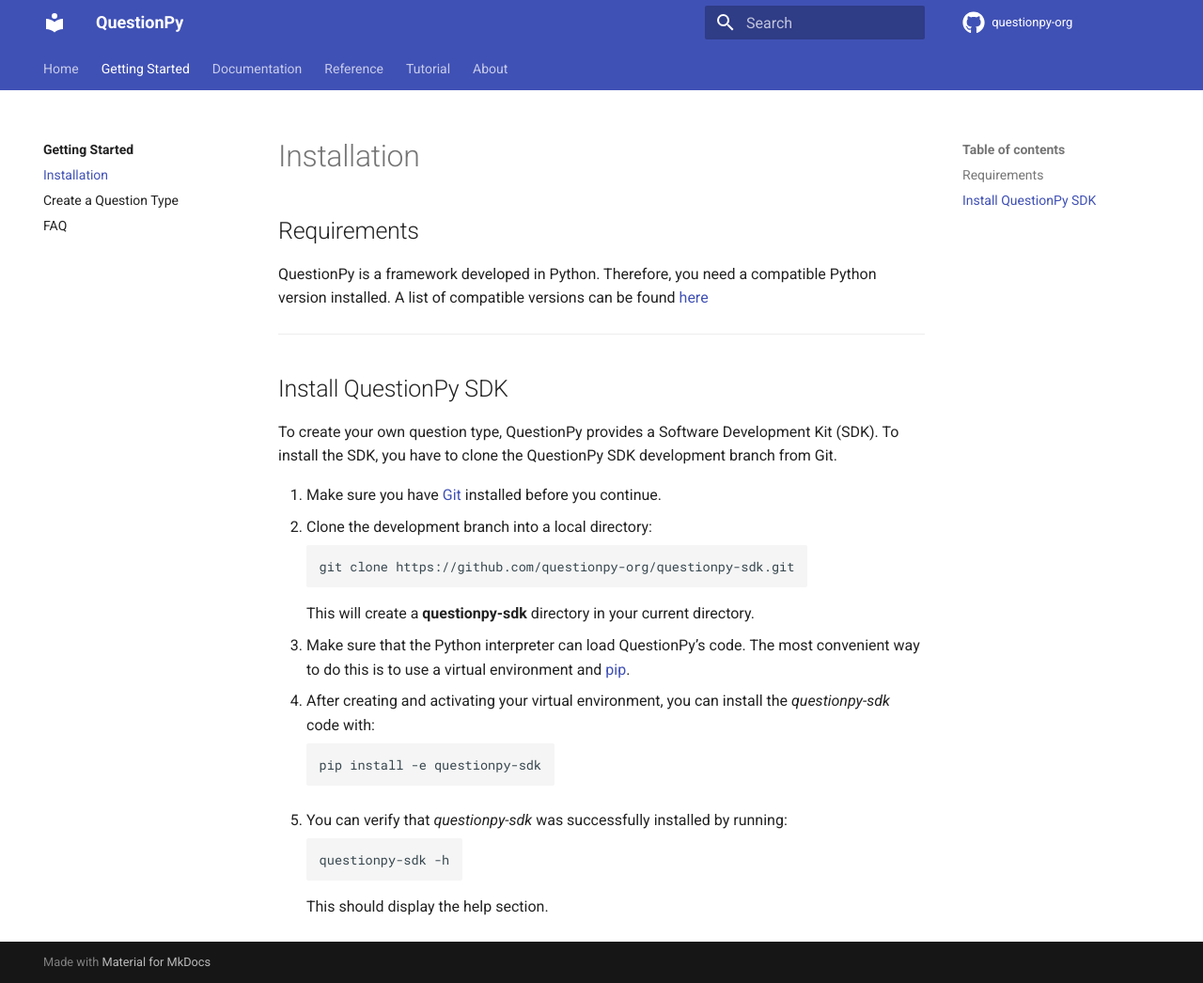
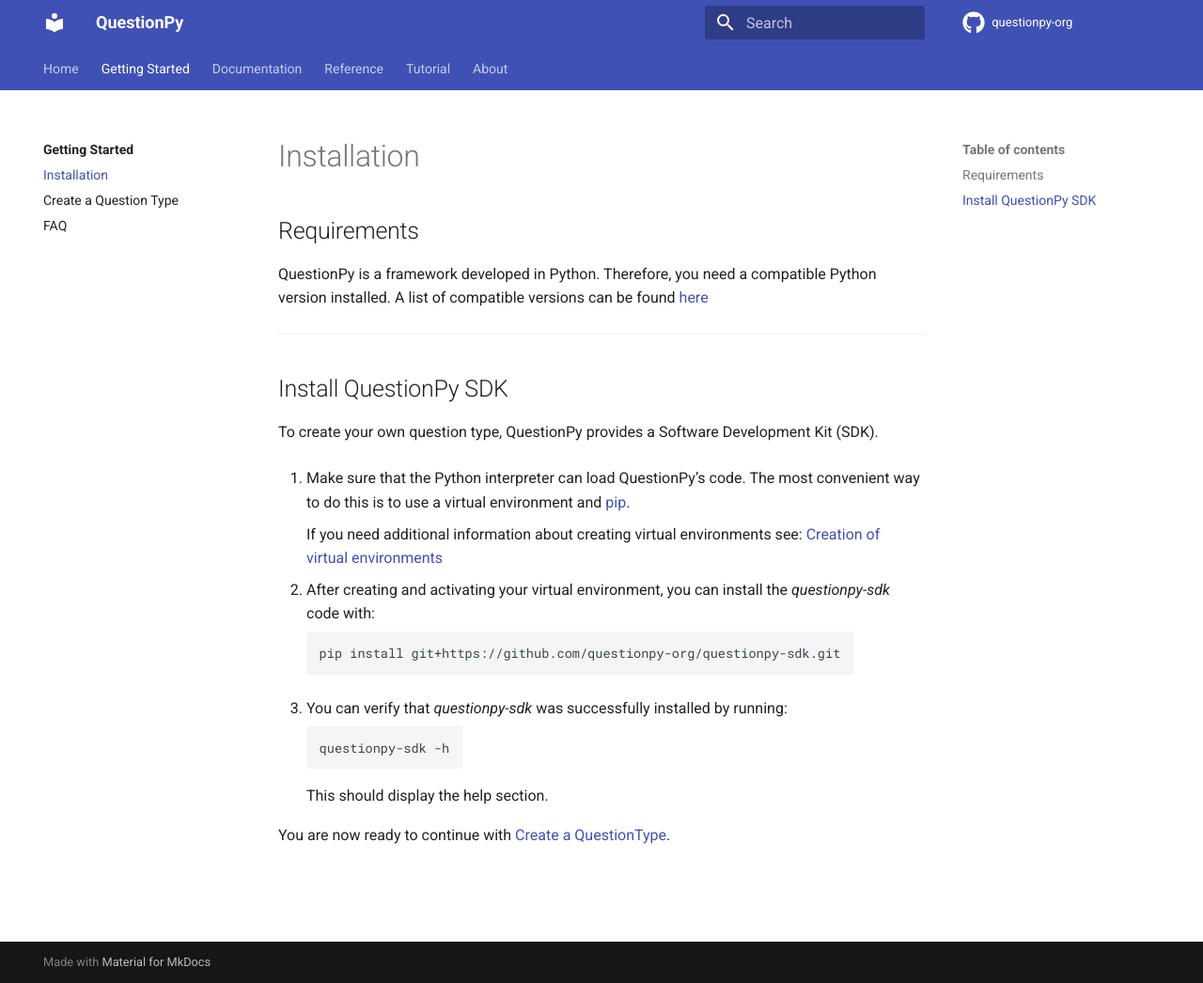
Before and after one commit to questionpy-org/questionpy-docs, an MkDocs documentation site: the page built from docs/getting_started/installation.md, in a window 1280 px wide and 1046 px high. Shown: the whole window at 94% size. Built offline with MkDocs 1.6.1 and Material for MkDocs 9.7.7, drawn with Linux system fonts in a browser that asks for light colours.

Commit message:
fix: typos etc.

```diff
--- a/docs/getting_started/installation.md
+++ b/docs/getting_started/installation.md
@@ -11,28 +11,21 @@
 ## Install QuestionPy SDK
 
 To create your own question type, QuestionPy provides a Software Development Kit (SDK).
-To install the SDK, you have to clone the QuestionPy SDK development branch from Git.
+
 
 
 [//]: # (Sadly the combination of an enumerated list and code doesn't really work with mkdocs.)
 
 <ol>
-   <li>Make sure you have <a href="https://git-scm.com/">Git</a> installed before you continue.</li>
-   <li>Clone the development branch into a local directory:
-      <br>
-      <div style="margin-top:1em;">
-         <code style="padding: 1em">git clone https://github.com/questionpy-org/questionpy-sdk.git</code>
-      </div>
-      <br>
-      This will create a <b>questionpy-sdk</b> directory in your current directory.
-   </li>
-   <li>Make sure that the Python interpreter can load QuestionPy’s code.
-      The most convenient way to do this is to use a virtual environment and <a href="https://pip.pypa.io/en/stable/">pip</a>.
+    <li><p>Make sure that the Python interpreter can load QuestionPy’s code.
+      The most convenient way to do this is to use a virtual environment and <a href="https://pip.pypa.io/en/stable/">pip</a>.</p>
+      <p>If you need additional information about creating virtual environments see:
+            <a href="https://docs.python.org/3/library/venv.html#creating-virtual-environments">Creation of virtual environments</a></p>
    </li>
    <li>After creating and activating your virtual environment, you can install the <i>questionpy-sdk</i> code with:
       <br>
       <div style="margin-top:1em;">
-         <code style="padding: 1em">pip install -e questionpy-sdk</code>
+         <code style="padding: 1em">pip install git+https://github.com/questionpy-org/questionpy-sdk.git</code>
       </div>
       <br>
    </li>
@@ -45,3 +38,4 @@
       This should display the help section.
    </li>
 </ol>
+You are now ready to continue with [Create a QuestionType](create_qtype.md).
--- a/mkdocs.yml
+++ b/mkdocs.yml
@@ -23,6 +23,7 @@
   features:
     - navigation.indexes
     - navigation.tabs
+    - content.code.copy
   icon:
     repo: fontawesome/brands/github
   favicon: img/favicon.ico
```
Also changed, not shown: README.md (+1 -1 lines), docs/about/index.md (+2 -2 lines), docs/documentation/LMS/Moodle/index.md (+16 -1 lines), docs/getting_started/create_qtype.md (+1 -1 lines), docs/index.md (+1 -1 lines).
